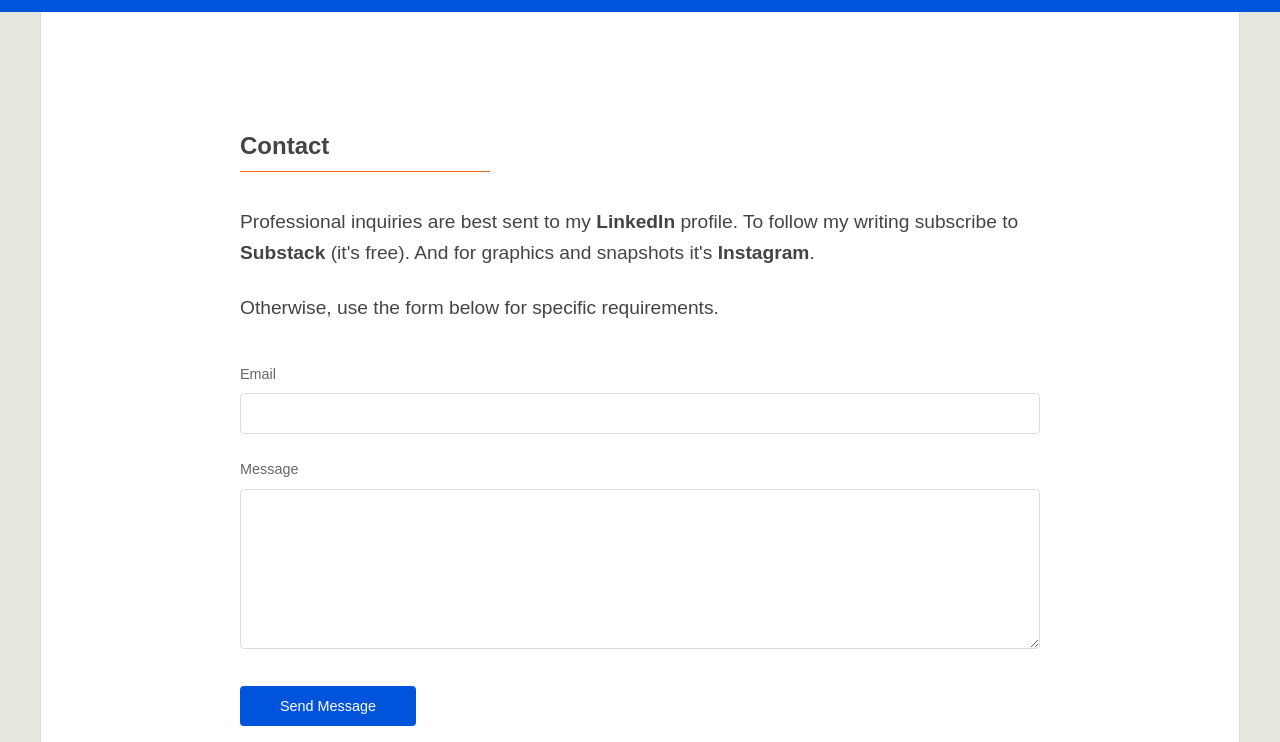
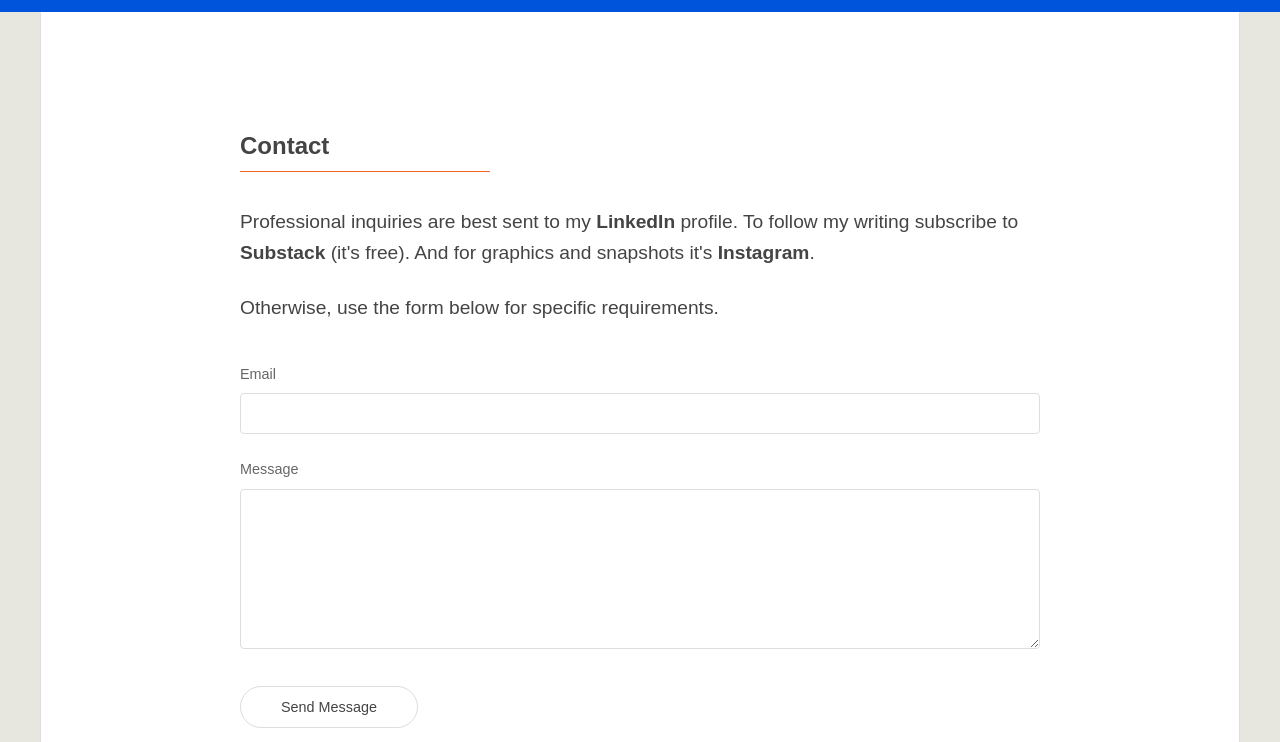
Before and after one commit to dreamtargets-studio/dreamtargets, a plain HTML site: page contact.html in a window 1280 px wide. Shown: the part 58-800 px from the top of the page. Drawn offline with Linux system fonts and the light colour scheme.

Commit message:
contact with improved button

```diff
--- a/contact.html
+++ b/contact.html
@@ -6,11 +6,29 @@
     <title>Contact | Thinkamigo</title>
     <link rel="stylesheet" href="style.css">
     <style>
-    /* Hides the contact button div injected via loader.js */
-    .footer-cta {
-        display: none !important;
-    }
-</style>
+        /* 1. Hides the contact button in the global footer */
+        .footer-cta { display: none !important; }
+
+        /* 2. Refines the contact form button to be a thin-bordered pill */
+        .btn-pill.refine-btn {
+            border: 1px solid #ddd !important;
+            border-radius: 50px !important; /* The extreme radius you're looking for */
+            background: transparent;
+            color: #444;
+            font-size: 0.9rem;
+            font-family: inherit;
+            font-weight: 400;
+            padding: 12px 40px;
+            cursor: pointer;
+            transition: all 0.3s ease;
+            outline: none;
+        }
+
+        .btn-pill.refine-btn:hover {
+            border-color: #666 !important;
+            background: #fcfcfc;
+        }
+    </style>
 </head>
 <body>
 
@@ -45,7 +63,7 @@
                         <textarea name="message" required style="width: 100%; height: 160px; padding: 12px; border: 1px solid #ddd; border-radius: 4px; font-family: inherit; resize: vertical;"></textarea>
                     </div>
 
-                    <button type="submit" class="pill-contact-btn" style="background: var(--brand-blue); border: none; padding: 12px 40px; color: #fff; border-radius: 4px; cursor: pointer; font-weight: 500;">
+                    <button type="submit" class="btn-pill refine-btn">
                         Send Message
                     </button>
                 </form>
```
